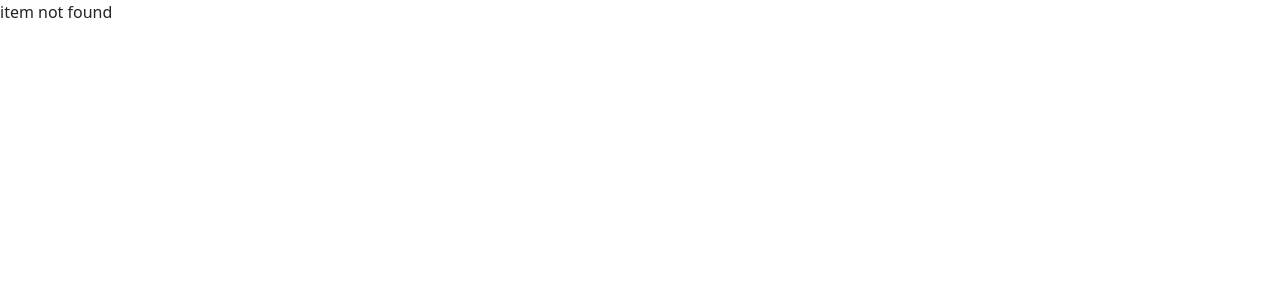
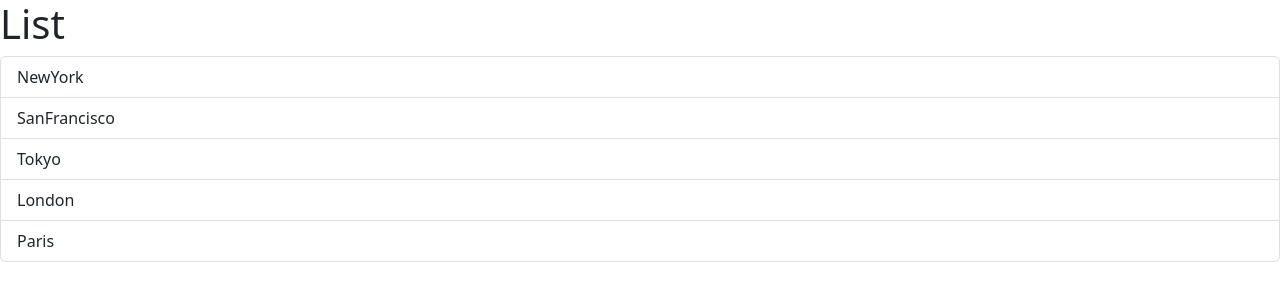
Before and after one commit to mohamed-ansil-mk/React-basics, a React (Vite) app: page / in a window 1280 px wide. Before the commit this address had no page. Shown: the top 300 px of the page. Built offline with nearby package versions, Linux system fonts and the light colour scheme.

Commit message:
Event handling function

```diff
--- a/src/components/ListGroup.tsx
+++ b/src/components/ListGroup.tsx
@@ -1,17 +1,24 @@
+import { MouseEvent }  from "react";
 function ListGroup() {
     let items = ["NewYork","SanFrancisco","Tokyo","London","Paris"];
-    items = [];
-    if (items.length === 0)
-    return <p>item not found</p>
-
+    // Event handling function
+    const handleclick =  (event: MouseEvent) => console.log(event);
     return (
      <>
-     <h1>List</h1>
-     {items.length  === 0 ? <p> no item found</p> : null }
-     {items.length  === 0 &&  <p> no iten found</p>  }
-        <ul className="list-group">
-            {items.map(item => (
-            <li key={item}>{item}</li>))  }
+        <h1>List</h1>
+
+        {items.length  === 0 &&  <p> no item found</p>}
+        <ul
+            className="list-group">
+            {items.map((item,index) => (
+            <li
+                className="list-group-item"
+                key={item}
+                onClick={handleclick}
+            >
+                {item}
+            </li>
+          ))  }
         </ul>
      </>
   );
```
